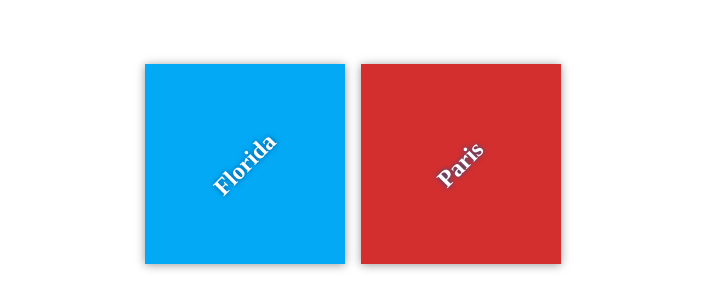
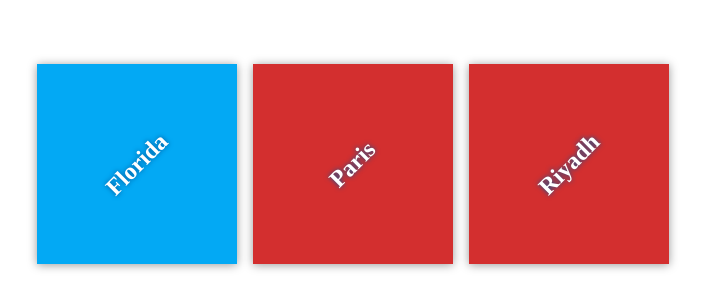
Before and after one commit to rooor-b/Simple-Travel-Plan, a plain HTML site: page index.html in a window 1280 px wide. Shown: the part 236-544 px from the top of the page, without its empty margins (287-992 px from the left). Drawn offline with Linux system fonts and the light colour scheme; files that its build step writes are made by us from their sources.

Commit message:
add Riyadh to dest

```diff
--- a/index.html
+++ b/index.html
@@ -17,6 +17,10 @@
             <div class="destination" id="paris">
                 <h2>Paris</h2>
             </div>
+
+			<div class="destination" id="paris">
+                <h2>Riyadh</h2>
+            </div>
         </div>
     </div>
 
```
